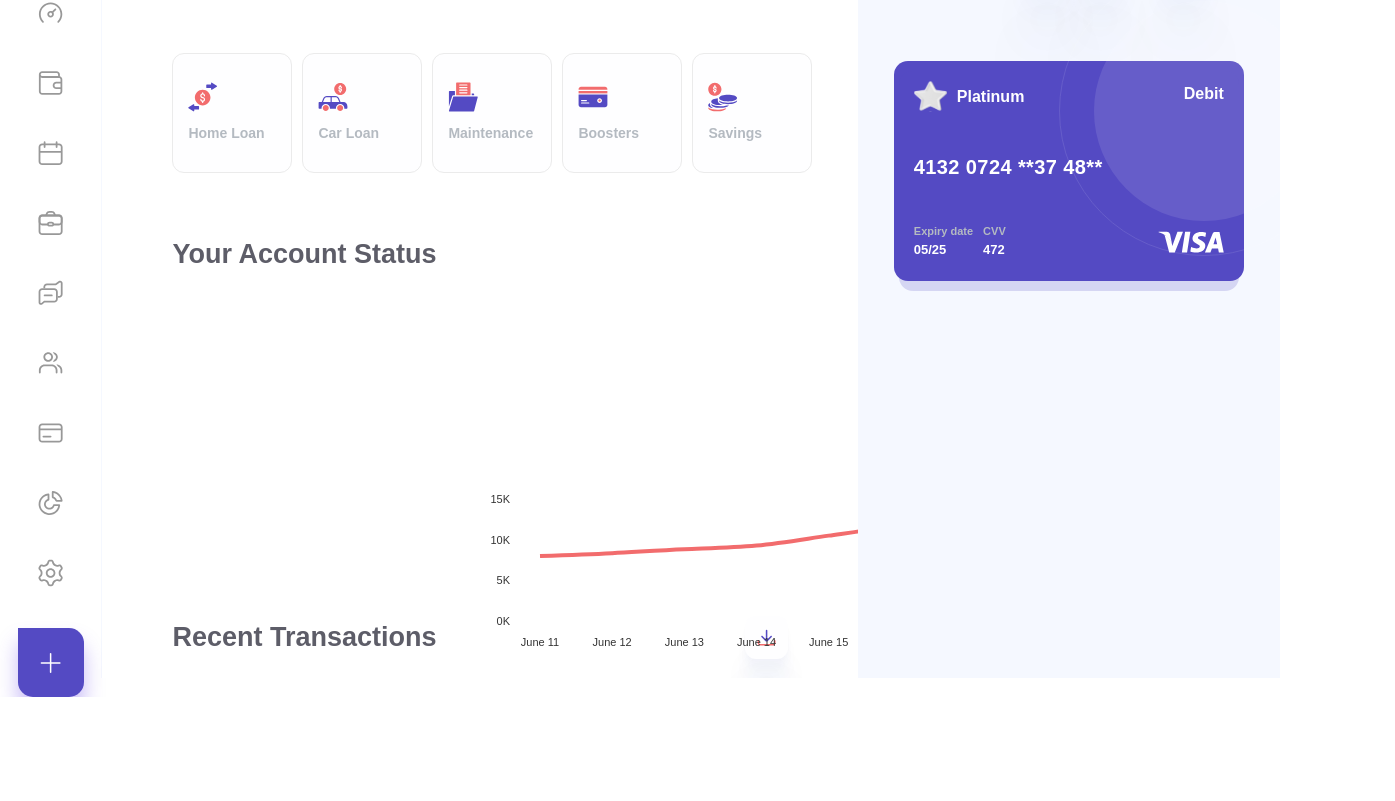
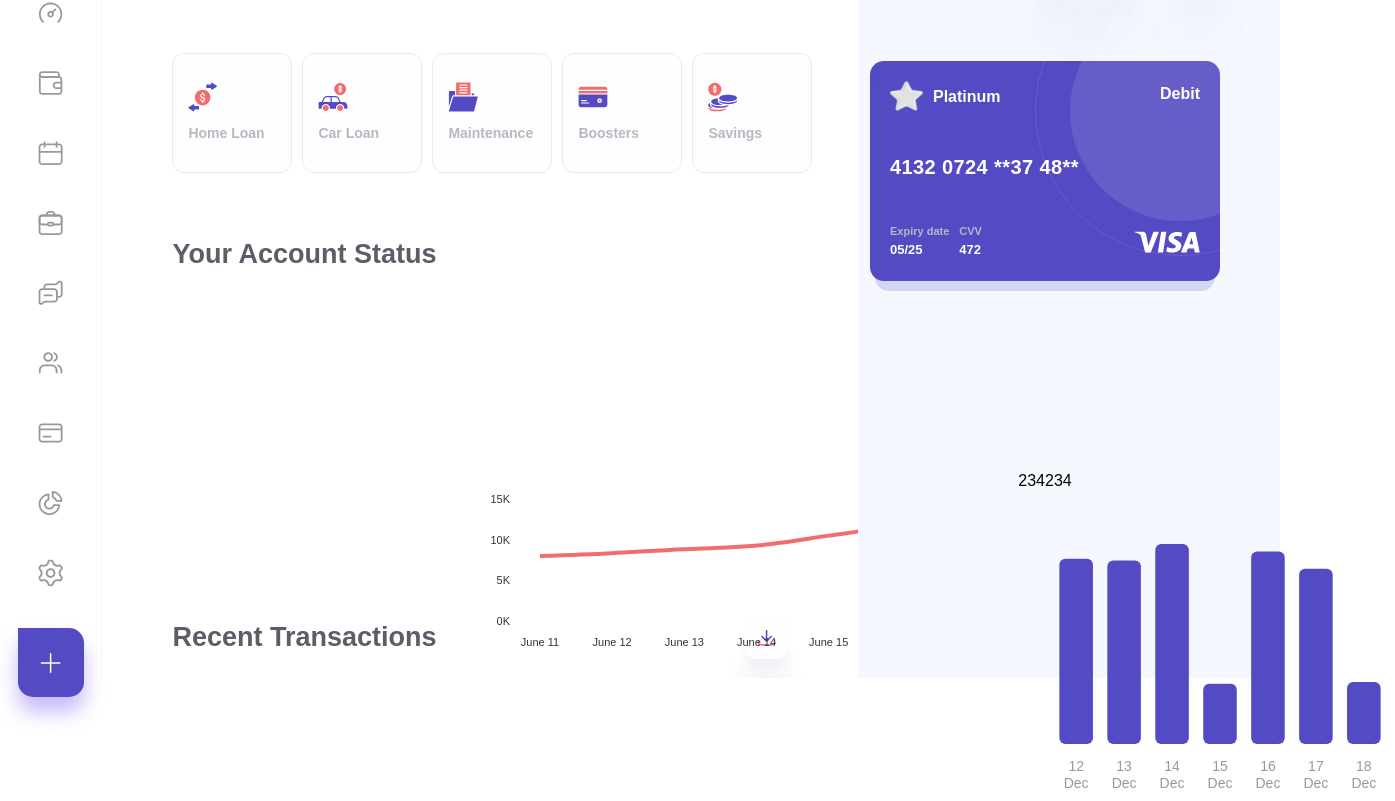
Before and after one commit to Speckope/finance-dashboard, a React (Create React App) app: page / in a window 1280 px wide. Shown: the part 122-923 px from the top of the page, 1395 px wide, since content can reach past the window. Before the commit the page ends 819 px from the top, so only its background shows below. Built offline with nearby package versions, Linux system fonts and the light colour scheme; a web font is replaced by a local one.

Commit message:
Rendering bar chart witrh proper data and desired styling

```diff
--- a/src/areas/RightSideBar.tsx
+++ b/src/areas/RightSideBar.tsx
@@ -1,3 +1,4 @@
+import BarChart from 'src/components/BarChart';
 import CreditCard from 'src/components/CreditCard';
 import SmallButton, { StyledSmallButton } from 'src/components/SmallButton';
 import { cvar } from 'src/theming/cvar';
@@ -22,15 +23,25 @@ const RightSideBar: React.FC<RightSideBarProps> = () => {
       <CardWrapper>
         <CreditCard />
       </CardWrapper>
+      <BarChart />
     </Wrapper>
   );
 };
 
 const Wrapper = styled.div`
   width: 33%;
+  max-width: 48rem;
   max-height: 100vh;
 
+  display: flex;
+  flex-direction: column;
+  align-items: flex-end;
+
   background-color: ${cvar('colorBackgroundVariant')};
+
+  padding-top: 5rem;
+  padding-left: 4rem;
+  padding-right: 6rem;
 `;
 
 const CardWrapper = styled.div`
@@ -46,9 +57,6 @@ const TopIconsWrapper = styled.div`
   justify-content: right;
   gap: 1rem;
 
-  margin-top: 5rem;
-  margin-right: 7.5rem;
-
   ${StyledSmallButton}:last-child {
     margin-left: 3rem;
   }
--- a/src/components/BarChart.tsx
+++ b/src/components/BarChart.tsx
@@ -1,9 +1,101 @@
+import { ResponsiveBar } from '@nivo/bar';
 import React from 'react';
+import { barChartData, barChartDataItem } from 'src/data/barChartData';
+import { cvar } from 'src/theming/cvar';
+import styled from 'styled-components';
+import Text from './Text';
 
 interface BarChartProps {}
 
-const BarChart: React.FC<BarChartProps> = ({}) => {
-  return <div>BarChard</div>;
+const formatBarData = (data: barChartDataItem[]) => {
+  return data.map((item) => ({
+    date: (() => {
+      const dateArr = item.date.toDateString().split(' ');
+      return dateArr[2].toString() + ' ' + dateArr[1];
+    })(),
+    downloads: item.downloads,
+  }));
 };
 
+const BarChart: React.FC<BarChartProps> = () => {
+  return (
+    <Wrapper>
+      <Text>
+        <h3>234234</h3>
+      </Text>
+      <ResponsiveBar
+        data={formatBarData(barChartData)}
+        keys={['downloads']}
+        indexBy='date'
+        margin={{ top: 50, right: 0, bottom: 50, left: 0 }}
+        // padding of bars
+        padding={0.3}
+        colors={cvar('colorPrimary')}
+        axisTop={null}
+        axisRight={null}
+        borderRadius={6}
+        axisBottom={{
+          tickSize: 0,
+          tickPadding: 10,
+          tickRotation: 0,
+          ticksPosition: 'before',
+          // Accepts only svg elements, and we want 2 lines
+          // 1st with day and 2nd with month!
+          renderTick: ({ textAnchor, textX, textY, value, x, y }) => {
+            return (
+              <g
+                transform={`translate(${x},${y})`}
+                style={{
+                  opacity: '0.4',
+                  fontFamily: cvar('fontSecondary'),
+                  fontWeight: 500,
+                  fontSize: '1.4rem',
+                }}
+              >
+                <text
+                  x='0'
+                  y='0'
+                  textAnchor={textAnchor}
+                  transform={`translate(${textX},${textY})`}
+                >
+                  <tspan x='0' dy='1.2em'>
+                    {value.split(' ')[0]}
+                  </tspan>
+                  <tspan x='0' dy='1.2em'>
+                    {value.split(' ')[1]}
+                  </tspan>
+                </text>
+              </g>
+            );
+          },
+        }}
+        enableGridY={false}
+        enableLabel={false}
+        axisLeft={null}
+        labelSkipWidth={12}
+        labelSkipHeight={12}
+        // I don't know what this is
+        role='application'
+        // Accessibility
+        ariaLabel='Chart showing number of downloads each day'
+        barAriaLabel={function (e) {
+          return `${e.data.downloads} on day ${e.data.date}`;
+        }}
+      />
+    </Wrapper>
+  );
+};
+
+const Wrapper = styled.div`
+  display: flex;
+  flex-direction: column;
+  justify-content: center;
+  align-items: center;
+
+  margin-top: 5rem;
+
+  width: 35rem;
+  height: 30rem;
+`;
+
 export default BarChart;
--- /dev/null
+++ b/src/data/barChartData.ts
@@ -0,0 +1,45 @@
+import { randomValue } from '../utils/randomValue';
+
+export interface barChartDataItem {
+  date: Date;
+  uploads: number;
+  downloads: number;
+}
+
+export const barChartData: barChartDataItem[] = [
+  {
+    date: new Date(2021, 11, 12),
+    uploads: randomValue(5000, 30000),
+    downloads: randomValue(5000, 30000),
+  },
+  {
+    date: new Date(2021, 11, 13),
+    uploads: randomValue(5000, 30000),
+    downloads: randomValue(5000, 30000),
+  },
+  {
+    date: new Date(2021, 11, 14),
+    uploads: randomValue(5000, 30000),
+    downloads: randomValue(5000, 30000),
+  },
+  {
+    date: new Date(2021, 11, 15),
+    uploads: randomValue(5000, 30000),
+    downloads: randomValue(5000, 30000),
+  },
+  {
+    date: new Date(2021, 11, 16),
+    uploads: randomValue(5000, 30000),
+    downloads: randomValue(5000, 30000),
+  },
+  {
+    date: new Date(2021, 11, 17),
+    uploads: randomValue(5000, 30000),
+    downloads: randomValue(5000, 30000),
+  },
+  {
+    date: new Date(2021, 11, 18),
+    uploads: randomValue(5000, 30000),
+    downloads: randomValue(5000, 30000),
+  },
+];
```
